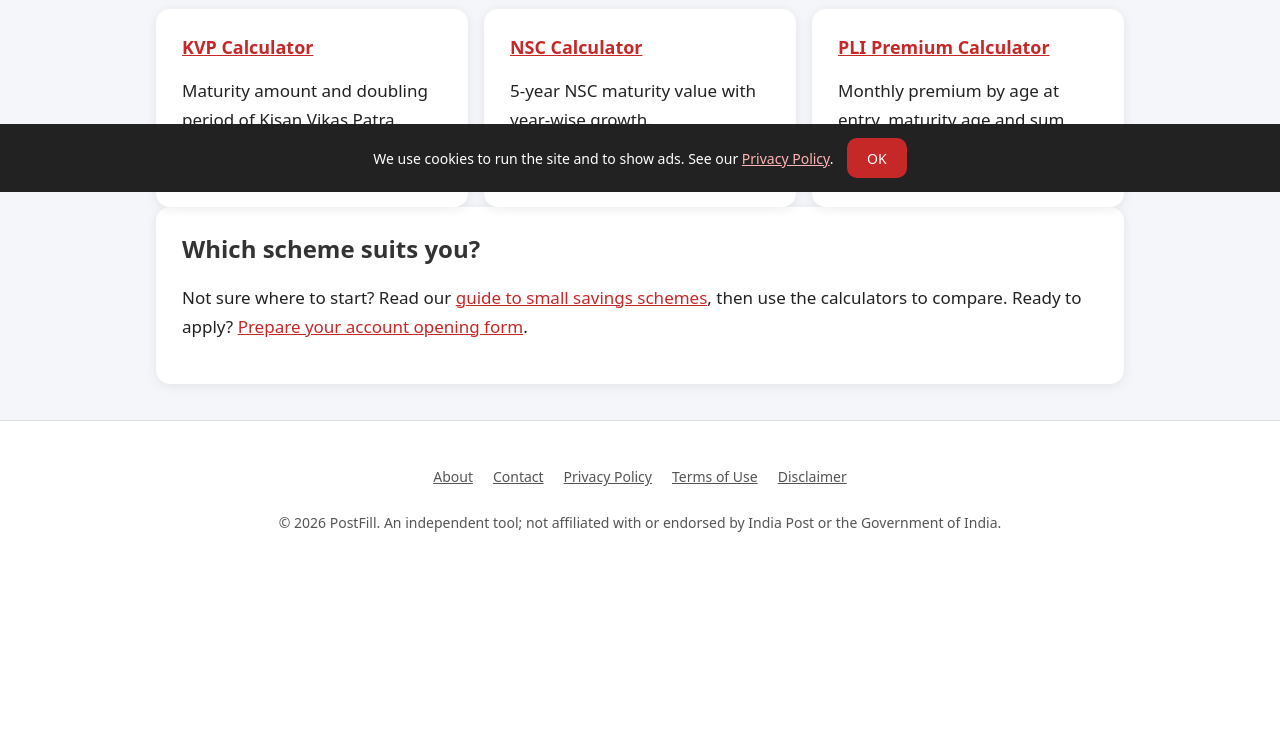
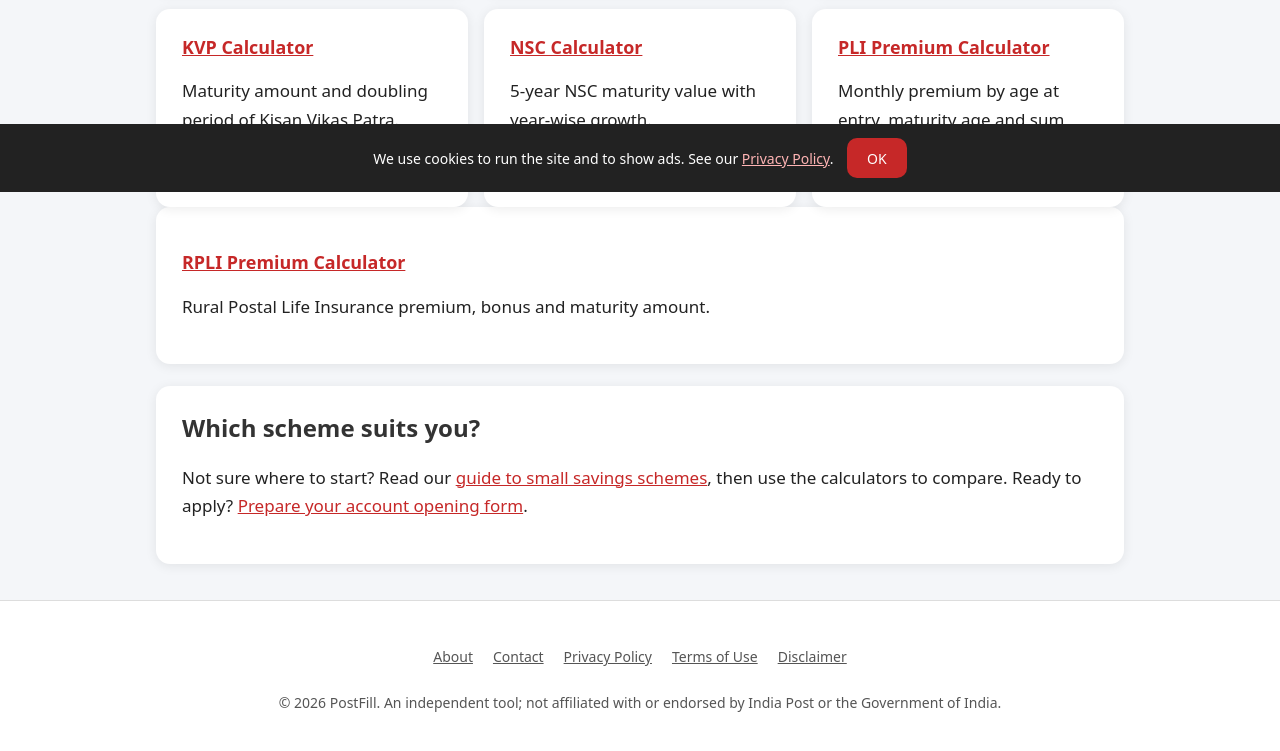
Before and after one commit to pradeepkumar244/PostFill, a Flask app: page /calculators in a window 1280 px wide. Shown: the part 608-1359 px from the top of the page. Before the commit the page ends 1140 px from the top, so only its background shows below. Run offline with Flask 3, Linux system fonts and the light colour scheme.

Commit message:
Update calculators.html

```diff
--- a/templates/calculators.html
+++ b/templates/calculators.html
@@ -8,6 +8,8 @@
 {% for c in calcs %}<div class="card"><h3><a href="/calculators/{{ c.slug }}">{{ c.name }}</a></h3><p>{{ c.summary }}</p></div>{% endfor %}
 <div class="card"><h3><a href="/pli-calculator">PLI Premium Calculator</a></h3><p>Monthly premium by age at entry, maturity age and sum assured.</p></div>
 </div>
+<div class="card"><h3><a href="/rpli-calculator">RPLI Premium Calculator</a></h3><p>Rural Postal Life Insurance premium, bonus and maturity amount.</p></div>
+
 <div class="card"><h2 style="margin-top:0">Which scheme suits you?</h2>
 <p>Not sure where to start? Read our <a href="/guides/post-office-small-savings-schemes-explained">guide to small savings schemes</a>, then use the calculators to compare. Ready to apply? <a href="/form">Prepare your account opening form</a>.</p></div>
 {% endblock %}
```
